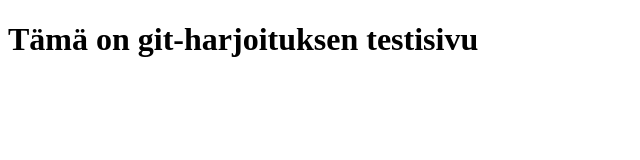
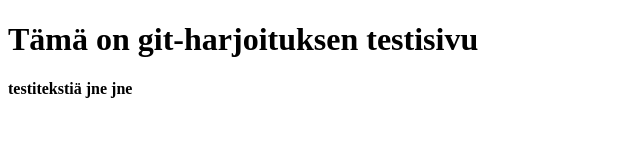
Before and after one commit to Paramedio/GITHARJOITUS, a plain HTML site: page index.html in a window 1280 px wide. Shown: the whole page, without its empty margins (0-640 px from the left). Drawn offline with Linux system fonts and the light colour scheme.

Commit message:
text added

```diff
--- a/index.html
+++ b/index.html
@@ -7,5 +7,6 @@
 </head>
 <body>
     <H1>Tämä on git-harjoituksen testisivu</H1>
+    <b>testitekstiä jne jne</b>
 </body>
 </html>
```
